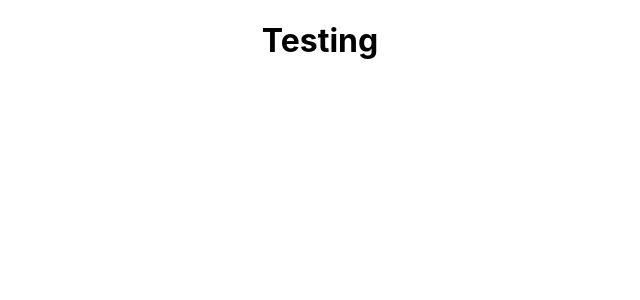
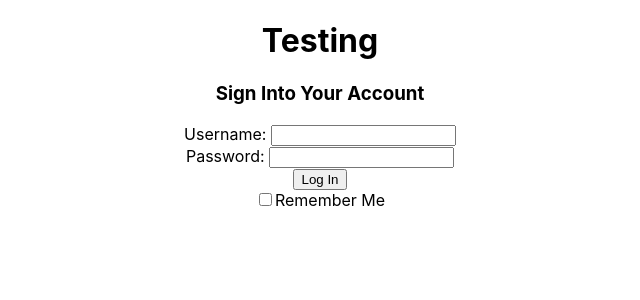
Before and after one commit to MikeLikesCode/anywhere-fitness, a React (Create React App) app: page / in a window 1280 px wide. Shown: the top 300 px of the page, without its empty margins (320-960 px from the left). Built offline with nearby package versions, Linux system fonts and the light colour scheme.

Commit message:
This is actually the Log-in component

```diff
--- a/src/App.js
+++ b/src/App.js
@@ -1,9 +1,12 @@
 import "./App.css";
+import SignIn from "./components/SignIn";
+
 
 function App() {
   return (
     <div className="App">
       <h1>Testing</h1>
+      <SignIn/>
     </div>
   );
 }
--- /dev/null
+++ b/src/components/SignIn.js
@@ -0,0 +1,34 @@
+import React,{useState} from 'react'
+
+export default function SignIn() {
+    const [username, setUsername] = useState('')
+    const [password, setPassword] = useState('')
+
+
+
+
+    return (
+        <form>
+            <h3>Sign Into Your Account</h3>
+            <div id='login'>
+                <div id='username'>
+                    <label>Username: </label>
+                        <input type='text' name='username' onChange={(e)=> setUsername(e.target.value)} required/>
+                </div>
+
+                <div id='password'>
+                    <label for='password'>Password: </label>
+                        <input type='password' name='password' onChange={(e)=> setPassword(e.target.value)} required/>
+                </div>
+
+                <div id='logInButton'>
+                    <button > Log In </button>
+                    <br/>
+                    <label>
+                        <input type='checkbox' name='remember' />Remember Me
+                    </label>
+                </div>
+            </div>
+        </form>
+    )
+}
```
Also changed, not shown: 1 other file (tests, documents, lock files or other folders).
